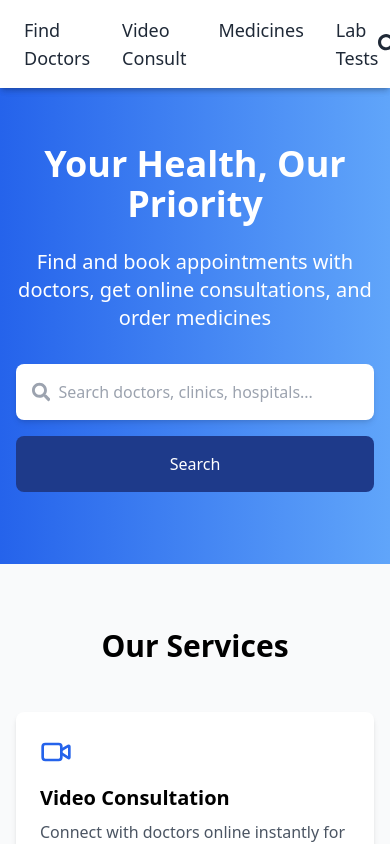
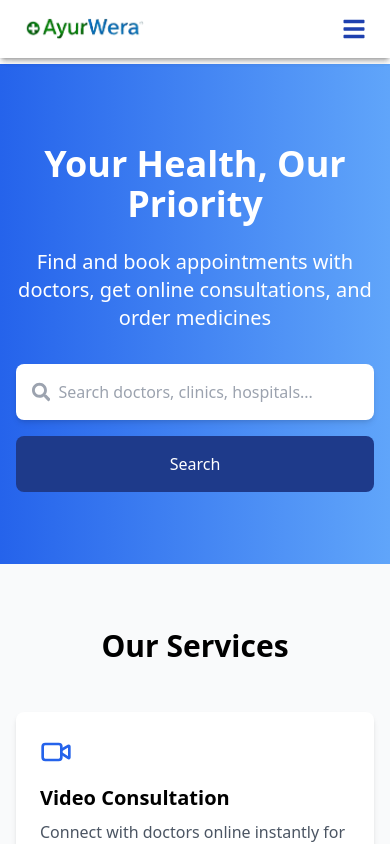
Before and after one commit to surendr1a/Ayurwera, a React (Vite) app: page / in a window 390 px wide. Shown: the top 844 px of the page. Built offline with nearby package versions, Linux system fonts and the light colour scheme.

Commit message:
changes the review section

```diff
--- a/src/sections/Navbar.jsx
+++ b/src/sections/Navbar.jsx
@@ -2,7 +2,7 @@ import React, { useState, useEffect } from "react";
 import { gsap } from "gsap";
 import { ScrollTrigger } from "gsap/ScrollTrigger";
 import { Link } from "react-router-dom";
-import { FaUserCircle, FaSearch } from "react-icons/fa";
+import { FaUserCircle, FaSearch, FaBars, FaTimes } from "react-icons/fa";
 import { FcSearch } from "react-icons/fc";
 import { IoClose } from "react-icons/io5";
 
@@ -11,9 +11,14 @@ gsap.registerPlugin(ScrollTrigger);
 export default function Navbar() {
     const [isSearchOpen, setIsSearchOpen] = useState(false);
     const [isScrolled, setIsScrolled] = useState(false);
+    const [isMenuOpen, setIsMenuOpen] = useState(false);
 
     const handleSearchClick = () => {
         setIsSearchOpen(!isSearchOpen);
+    };
+
+    const handleMenuToggle = () => {
+        setIsMenuOpen(!isMenuOpen);
     };
 
     useEffect(() => {
@@ -70,8 +75,22 @@ export default function Navbar() {
                     </a>
                 </div>
 
+                {/* Hamburger Menu for Small Devices */}
+                <div className="lg:hidden flex items-center">
+                    <button
+                        className="text-2xl text-gray-800 hover:text-blue-400 transition-colors duration-300"
+                        onClick={handleMenuToggle}
+                    >
+                        {isMenuOpen ? <FaTimes /> : <FaBars />}
+                    </button>
+                </div>
+
                 {/* Navigation Links */}
-                <div className="nav-links nav-animation flex space-x-8 text-lg font-medium">
+                <div
+                    className={`nav-links nav-animation lg:flex space-x-8 text-lg font-medium ${
+                        isMenuOpen ? "flex flex-col absolute top-16 left-0 w-full bg-white px-6 py-4 shadow-md" : "hidden"
+                    } lg:static lg:bg-transparent lg:shadow-none lg:flex-row lg:space-y-0 lg:w-auto lg:py-0`}
+                >
                     <Link
                         to="/"
                         className="hover:text-blue-400 transition-colors duration-300"
@@ -99,7 +118,7 @@ export default function Navbar() {
                 </div>
 
                 {/* Profile and Search Icons */}
-                <div className="nav-icons nav-animation flex items-center space-x-6">
+                <div className="nav-icons nav-animation hidden lg:flex items-center space-x-6">
                     <FaSearch
                         className="text-xl cursor-pointer hover:text-blue-400 transition-colors duration-300"
                         onClick={handleSearchClick}
--- a/src/sections/Review.jsx
+++ b/src/sections/Review.jsx
@@ -1,11 +1,61 @@
 import React, { useState, useEffect, useRef } from "react";
+import { gsap } from "gsap";
+import { ScrollTrigger } from "gsap/ScrollTrigger";
+import { Link } from "react-router-dom";
+import { FaUserCircle, FaSearch, FaBars, FaTimes, FaStar } from "react-icons/fa";
+import { FcSearch } from "react-icons/fc";
+import { IoClose } from "react-icons/io5";
 import { reviews } from "../constants";
-import { FaStar } from "react-icons/fa";
 
-export default function ReviewSection() {
+gsap.registerPlugin(ScrollTrigger);
+
+export default function Navbar() {
+    const [isSearchOpen, setIsSearchOpen] = useState(false);
+    const [isScrolled, setIsScrolled] = useState(false);
+    const [isMenuOpen, setIsMenuOpen] = useState(false);
     const [isPaused, setIsPaused] = useState(false);
     const [translateX, setTranslateX] = useState(0);
     const containerRef = useRef(null);
+
+    const handleSearchClick = () => {
+        setIsSearchOpen(!isSearchOpen);
+    };
+
+    const handleMenuToggle = () => {
+        setIsMenuOpen(!isMenuOpen);
+    };
+
+    useEffect(() => {
+        // GSAP animation for navbar elements
+        gsap.fromTo(
+            ".nav-animation",
+            { opacity: 0, y: -50 },
+            {
+                opacity: 1,
+                y: 0,
+                duration: 1,
+                ease: "power4.out",
+                stagger: 0.2,
+            }
+        );
+
+        // Scroll-triggered animations
+        ScrollTrigger.create({
+            trigger: ".logo",
+            start: "top top",
+            toggleClass: { targets: ".logo", className: "scrolled" },
+        });
+    }, []);
+
+    useEffect(() => {
+        // Handle scroll to shrink navbar
+        const handleScroll = () => {
+            setIsScrolled(window.scrollY > 100);
+        };
+
+        window.addEventListener("scroll", handleScroll);
+        return () => window.removeEventListener("scroll", handleScroll);
+    }, []);
 
     useEffect(() => {
         let scrollInterval;
@@ -29,9 +79,105 @@ export default function ReviewSection() {
     const handleMouseLeave = () => setIsPaused(false);
 
     return (
-    <div className="relative overflow-hidden w-full bg-gray-100 py-8 ">
-      <h1 className="text-center text-3xl font-semibold mb-6">
-        Kind words from <span className="text-purple-600">our buyers.</span>
+        <>
+            <header
+                className={`fixed top-0 left-0 z-50 w-full shadow-md transition-all duration-500 ${
+                    isScrolled ? "bg-blue-600 py-3 text-white shadow-white shadow-sm " : "bg-white py-4 text-blue-800"
+                }`}
+            >
+                <nav className="flex justify-between items-center px-6 lg:px-16">
+                    {/* Logo */}
+                    <div className="logo nav-animation flex items-center">
+                        <a href="/">
+                            <img
+                                src="/Images/logo.jpeg"
+                                alt="Logo"
+                                className={`transition-transform duration-500 ${
+                                    isScrolled ? "scale-90 bg-white rounded-xl p-2" : "scale-100"
+                                }`}
+                                width="120"
+                                height="120"
+                            />
+                        </a>
+                    </div>
+
+                    {/* Hamburger Menu for Small Devices */}
+                    <div className="lg:hidden flex items-center">
+                        <button
+                            className="text-2xl text-blue-800 hover:text-white transition-colors duration-300"
+                            onClick={handleMenuToggle}
+                        >
+                            {isMenuOpen ? <FaTimes /> : <FaBars />}
+                        </button>
+                    </div>
+
+                    {/* Navigation Links */}
+                    <div
+                        className={`nav-links nav-animation lg:flex space-x-8 text-lg font-medium ${
+                            isMenuOpen ? "flex flex-col absolute top-16 left-0 w-full bg-blue-50 px-6 py-4 shadow-md" : "hidden"
+                        } lg:static lg:bg-transparent lg:shadow-none lg:flex-row lg:space-y-0 lg:w-auto lg:py-0`}
+                    >
+                        <Link
+                            to="/"
+                            className="hover:text-blue-400 transition-colors duration-300"
+                        >
+                            Find Doctors
+                        </Link>
+                        <Link
+                            to="/video-consult"
+                            className="hover:text-blue-400 transition-colors duration-300"
+                        >
+                            Video Consult
+                        </Link>
+                        <Link
+                            to="/medicines"
+                            className="hover:text-blue-400 transition-colors duration-300"
+                        >
+                            Medicines
+                        </Link>
+                        <Link
+                            to="/lab-tests"
+                            className="hover:text-blue-400 transition-colors duration-300"
+                        >
+                            Lab Tests
+                        </Link>
+                    </div>
+
+                    {/* Profile and Search Icons */}
+                    <div className="nav-icons nav-animation hidden lg:flex items-center space-x-6">
+                        <FaSearch
+                            className="text-xl cursor-pointer hover:text-blue-400 transition-colors duration-300"
+                            onClick={handleSearchClick}
+                        />
+                        <Link to="/login" className="flex items-center space-x-2">
+                            <FaUserCircle className="text-2xl" />
+                            <span className="text-lg font-medium hover:text-blue-400 transition-colors duration-300">
+                                Login/Signup
+                            </span>
+                        </Link>
+                    </div>
+                </nav>
+
+                {/* Search Modal */}
+                {isSearchOpen && (
+                    <div className="fixed top-0 left-0 w-full bg-white z-50 px-6 py-3 flex items-center border-b border-blue-200 shadow-md">
+                        <FcSearch className="text-blue-500 mr-2" size={24} />
+                        <input
+                            type="text"
+                            placeholder="Search for doctors, medicines, etc."
+                            className="w-full px-4 py-2 text-lg focus:outline-none focus:ring-2 focus:ring-blue-400"
+                        />
+                        <button onClick={handleSearchClick} className="ml-4 text-blue-500">
+                            <IoClose size={24} />
+                        </button>
+                    </div>
+                )}
+            </header>
+
+            {/* Review Section */}
+            <div className="relative overflow-hidden w-full bg-blue-50 py-8">
+                <h1 className="text-center text-3xl font-semibold mb-6 text-blue-800">
+                    Kind words from <span className="text-blue-600">our buyers.</span>
                 </h1>
                 <div
                     className="flex space-x-6"
@@ -45,18 +191,18 @@ export default function ReviewSection() {
                     {[...reviews, ...reviews].map((review, index) => (
                         <div
                             key={index}
-            className="min-w-[300px] md:min-w-[500px] lg:min-w-[600px] p-6 rounded-lg shadow-lg bg-gradient-to-r from-pink-300 via-purple-300 to-blue-300 text-white"
+                            className="min-w-[300px] md:min-w-[500px] lg:min-w-[600px] p-6 rounded-lg shadow-lg bg-white text-blue-800"
                             onMouseEnter={handleMouseEnter}
                             onMouseLeave={handleMouseLeave}
                         >
-            <div className="flex items-center mb-4 ">
+                            <div className="flex items-center mb-4">
                                 <img
                                     src={review.photo}
                                     alt={review.name}
                                     className="w-12 h-12 rounded-full mr-4"
                                 />
                                 <div>
-                <h4 className="text-xl font-bold text-black text-shadow-glow ">{review.name}</h4>
+                                    <h4 className="text-xl font-bold text-black">{review.name}</h4>
                                     <div className="flex">
                                         {Array(review.rating)
                                             .fill()
@@ -67,12 +213,13 @@ export default function ReviewSection() {
                                     <p className="text-xs text-black mt-1">{review.date}</p>
                                 </div>
                             </div>
-            <p className="text-sm font-black text-gray-900 leading-relaxed whitespace-normal">
+                            <p className="text-sm font-medium leading-relaxed">
                                 {review.description}
                             </p>
                         </div>
                     ))}
                 </div>
             </div>
+        </>
     );
 }
```
Lines whose indentation alone changed are shown as unchanged.
